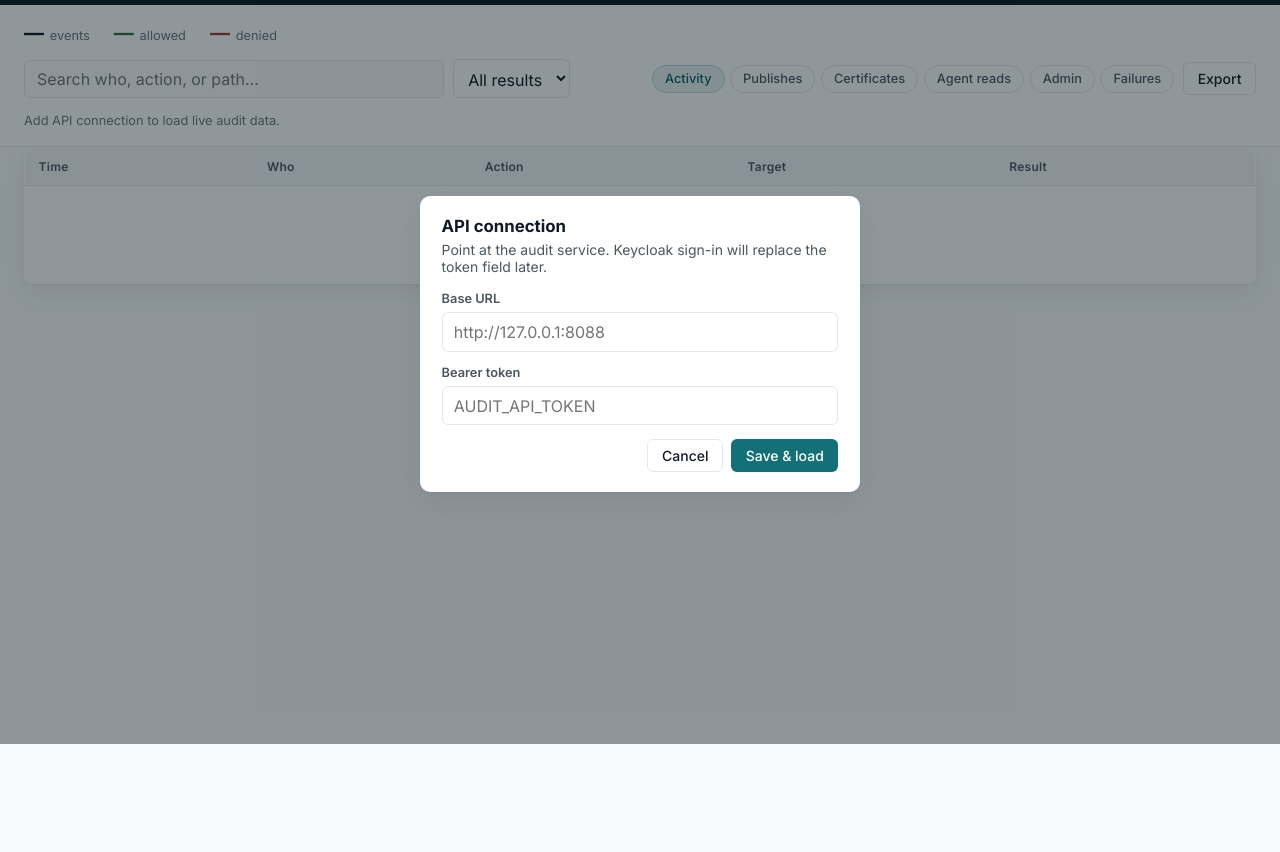
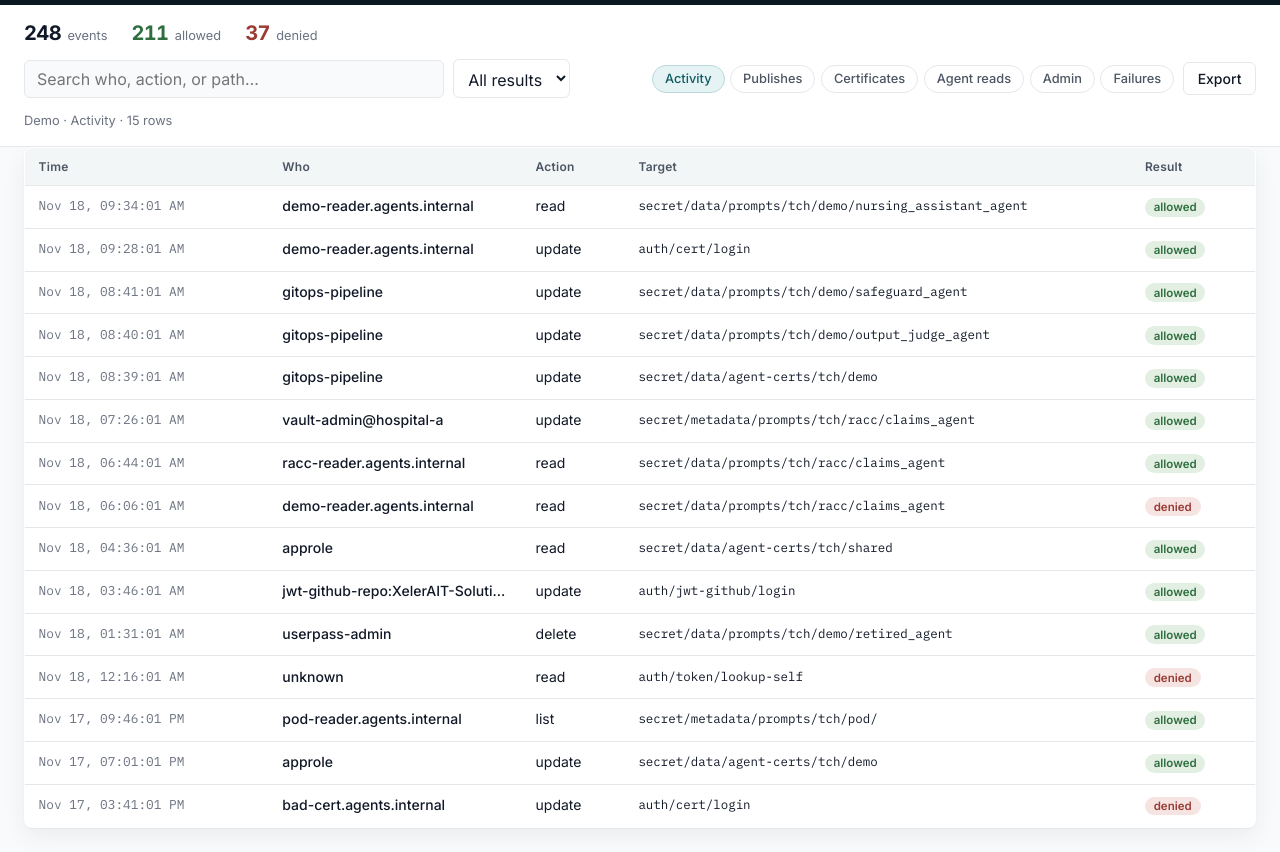
Before and after one commit to Adarsh03Arun/prompt-vault-vm, a plain HTML site: page audit_api/ui/index.html in a window 1280 px wide. Shown: the part 56-908 px from the top of the page. Before the commit the page ends 800 px from the top, so only its background shows below. Drawn offline with Linux system fonts and the light colour scheme.

Commit message:
feat(audit_ui): add synthetic demo data mode
Default demo dataset for Activity and filtered views so the Audit UI is usable without live OpenBao.

```diff
--- /dev/null
+++ b/audit_api/ui/demo-data.js
@@ -0,0 +1,249 @@
+/** Synthetic audit data for UI preview (no live API required). */
+window.AUDIT_DEMO = (() => {
+  const hoursAgo = (h, m = 0) => {
+    const d = new Date(Date.now() - h * 3600e3 - m * 60e3);
+    return d.toISOString();
+  };
+
+  const events = [
+    {
+      id: "demo-e01",
+      time: hoursAgo(0, 12),
+      who: "demo-reader.agents.internal",
+      action: "read",
+      category: "prompt.read",
+      target: "secret/data/prompts/tch/demo/nursing_assistant_agent",
+      space: "demo",
+      agent: "nursing_assistant_agent",
+      result: "allowed",
+      request_id: "req-demo-01",
+    },
+    {
+      id: "demo-e02",
+      time: hoursAgo(0, 18),
+      who: "demo-reader.agents.internal",
+      action: "update",
+      category: "auth.cert.login",
+      target: "auth/cert/login",
+      space: "demo",
+      agent: "—",
+      result: "allowed",
+      request_id: "req-demo-02",
+    },
+    {
+      id: "demo-e03",
+      time: hoursAgo(1, 5),
+      who: "gitops-pipeline",
+      action: "update",
+      category: "prompt.write",
+      target: "secret/data/prompts/tch/demo/safeguard_agent",
+      space: "demo",
+      agent: "safeguard_agent",
+      result: "allowed",
+      request_id: "req-demo-03",
+    },
+    {
+      id: "demo-e04",
+      time: hoursAgo(1, 6),
+      who: "gitops-pipeline",
+      action: "update",
+      category: "prompt.write",
+      target: "secret/data/prompts/tch/demo/output_judge_agent",
+      space: "demo",
+      agent: "output_judge_agent",
+      result: "allowed",
+      request_id: "req-demo-04",
+    },
+    {
+      id: "demo-e05",
+      time: hoursAgo(1, 7),
+      who: "gitops-pipeline",
+      action: "update",
+      category: "cert.write",
+      target: "secret/data/agent-certs/tch/demo",
+      space: "demo",
+      agent: "—",
+      result: "allowed",
+      request_id: "req-demo-05",
+    },
+    {
+      id: "demo-e06",
+      time: hoursAgo(2, 20),
+      who: "vault-admin@hospital-a",
+      action: "update",
+      category: "prompt.metadata",
+      target: "secret/metadata/prompts/tch/racc/claims_agent",
+      space: "racc",
+      agent: "claims_agent",
+      result: "allowed",
+      request_id: "req-demo-06",
+    },
+    {
+      id: "demo-e07",
+      time: hoursAgo(3, 2),
+      who: "racc-reader.agents.internal",
+      action: "read",
+      category: "prompt.read",
+      target: "secret/data/prompts/tch/racc/claims_agent",
+      space: "racc",
+      agent: "claims_agent",
+      result: "allowed",
+      request_id: "req-demo-07",
+    },
+    {
+      id: "demo-e08",
+      time: hoursAgo(3, 40),
+      who: "demo-reader.agents.internal",
+      action: "read",
+      category: "policy.denied",
+      target: "secret/data/prompts/tch/racc/claims_agent",
+      space: "racc",
+      agent: "claims_agent",
+      result: "denied",
+      error: "1 error occurred:\n\t* permission denied\n",
+      request_id: "req-demo-08",
+    },
+    {
+      id: "demo-e09",
+      time: hoursAgo(5, 10),
+      who: "approle",
+      action: "read",
+      category: "cert.read",
+      target: "secret/data/agent-certs/tch/shared",
+      space: "shared",
+      agent: "—",
+      result: "allowed",
+      request_id: "req-demo-09",
+    },
+    {
+      id: "demo-e10",
+      time: hoursAgo(6, 0),
+      who: "jwt-github-repo:XelerAIT-Solutions/tch:ref:refs/heads/prompt-vault",
+      action: "update",
+      category: "auth.jwt.login",
+      target: "auth/jwt-github/login",
+      space: "—",
+      agent: "—",
+      result: "allowed",
+      request_id: "req-demo-10",
+    },
+    {
+      id: "demo-e11",
+      time: hoursAgo(8, 15),
+      who: "userpass-admin",
+      action: "delete",
+      category: "prompt.delete",
+      target: "secret/data/prompts/tch/demo/retired_agent",
+      space: "demo",
+      agent: "retired_agent",
+      result: "allowed",
+      request_id: "req-demo-11",
+    },
+    {
+      id: "demo-e12",
+      time: hoursAgo(9, 30),
+      who: "unknown",
+      action: "read",
+      category: "other",
+      target: "auth/token/lookup-self",
+      space: "—",
+      agent: "—",
+      result: "denied",
+      error: "permission denied",
+      request_id: "req-demo-12",
+    },
+    {
+      id: "demo-e13",
+      time: hoursAgo(12, 0),
+      who: "pod-reader.agents.internal",
+      action: "list",
+      category: "prompt.list",
+      target: "secret/metadata/prompts/tch/pod/",
+      space: "pod",
+      agent: "—",
+      result: "allowed",
+      request_id: "req-demo-13",
+    },
+    {
+      id: "demo-e14",
+      time: hoursAgo(14, 45),
+      who: "approle",
+      action: "update",
+      category: "cert.write",
+      target: "secret/data/agent-certs/tch/demo",
+      space: "demo",
+      agent: "—",
+      result: "allowed",
+      request_id: "req-demo-14",
+    },
+    {
+      id: "demo-e15",
+      time: hoursAgo(18, 5),
+      who: "bad-cert.agents.internal",
+      action: "update",
+      category: "auth.cert.login",
+      target: "auth/cert/login",
+      space: "—",
+      agent: "—",
+      result: "denied",
+      error: "invalid client certificate",
+      request_id: "req-demo-15",
+    },
+  ];
+
+  const publishes = [
+    {
+      run_id: "pub-2026-11-18-a1",
+      started_at: hoursAgo(1, 8),
+      ended_at: hoursAgo(1, 5),
+      actor: "gitops-pipeline",
+      agents: ["safeguard_agent", "output_judge_agent"],
+      event_count: 3,
+      events: [events[2], events[3], events[4]],
+    },
+    {
+      run_id: "pub-2026-11-17-b2",
+      started_at: hoursAgo(26, 0),
+      ended_at: hoursAgo(25, 50),
+      actor: "gitops-pipeline",
+      agents: ["nursing_assistant_agent"],
+      event_count: 2,
+      events: [],
+    },
+  ];
+
+  const byCategory = (pred) => events.filter(pred);
+
+  return {
+    summary: {
+      totals: { events: 248, allowed: 211, denied: 37 },
+      by_action: { read: 120, update: 88, list: 30, create: 6, delete: 4 },
+    },
+    activity: { items: events },
+    publishes: { items: publishes },
+    publishDetail: Object.fromEntries(publishes.map((p) => [p.run_id, { run: p }])),
+    eventsById: Object.fromEntries(events.map((e) => [e.id, { event: e }])),
+    certs: {
+      items: byCategory((e) => e.category === "cert.read" || e.category === "cert.write"),
+    },
+    agents: {
+      items: byCategory(
+        (e) =>
+          e.category === "prompt.read" ||
+          e.category === "prompt.list" ||
+          e.category === "auth.cert.login"
+      ),
+    },
+    admin: {
+      items: byCategory(
+        (e) =>
+          e.category === "prompt.metadata" ||
+          e.category === "prompt.delete" ||
+          e.category === "auth.jwt.login"
+      ),
+    },
+    failures: {
+      items: byCategory((e) => e.result === "denied"),
+    },
+  };
+})();
--- a/audit_api/ui/index.html
+++ b/audit_api/ui/index.html
@@ -377,7 +377,8 @@
         <div class="brand-screen">Audit</div>
       </div>
       <div class="top-actions">
-        <span class="auth-note" id="authNote">Sign-in via Keycloak later</span>
+        <span class="auth-note" id="authNote">Demo data · Keycloak later</span>
+        <button type="button" class="btn btn-ghost" id="btnDemo" title="Toggle synthetic data">Demo</button>
         <button type="button" class="btn btn-ghost" id="btnSettings">Connection</button>
         <button type="button" class="btn" id="btnRefresh">Refresh</button>
       </div>
@@ -438,7 +439,11 @@
   <div class="modal-backdrop" id="settingsModal" role="dialog" aria-modal="true" aria-labelledby="settingsTitle">
     <div class="modal">
       <h3 id="settingsTitle">API connection</h3>
-      <p>Point at the audit service. Keycloak sign-in will replace the token field later.</p>
+      <p>Use demo data to preview the UI, or point at the live audit service. Keycloak replaces the token later.</p>
+      <div class="field" style="display:flex;align-items:center;gap:0.5rem">
+        <input id="useDemo" type="checkbox" checked />
+        <label for="useDemo" style="margin:0;font-weight:500">Use synthetic demo data</label>
+      </div>
       <div class="field">
         <label for="apiBase">Base URL</label>
         <input id="apiBase" placeholder="http://127.0.0.1:8088" />
@@ -454,15 +459,16 @@
     </div>
   </div>
 
+  <script src="./demo-data.js"></script>
   <script>
     const STORAGE_KEY = "xelerait.audit.connection";
     const VIEWS = {
-      activity: { path: "/api/audit/events", label: "Activity" },
-      publishes: { path: "/api/logs/publish-runs", label: "Publishes", listOnly: true },
-      certs: { path: "/api/logs/cert-renewals", label: "Certificates" },
-      agents: { path: "/api/logs/agent-reads", label: "Agent reads" },
-      admin: { path: "/api/logs/human-admin", label: "Admin" },
-      failures: { path: "/api/logs/auth-failures", label: "Failures" },
+      activity: { path: "/api/audit/events", label: "Activity", demoKey: "activity" },
+      publishes: { path: "/api/logs/publish-runs", label: "Publishes", listOnly: true, demoKey: "publishes" },
+      certs: { path: "/api/logs/cert-renewals", label: "Certificates", demoKey: "certs" },
+      agents: { path: "/api/logs/agent-reads", label: "Agent reads", demoKey: "agents" },
+      admin: { path: "/api/logs/human-admin", label: "Admin", demoKey: "admin" },
+      failures: { path: "/api/logs/auth-failures", label: "Failures", demoKey: "failures" },
     };
 
     const state = {
@@ -484,6 +490,9 @@
       modal: document.getElementById("settingsModal"),
       apiBase: document.getElementById("apiBase"),
       apiToken: document.getElementById("apiToken"),
+      useDemo: document.getElementById("useDemo"),
+      authNote: document.getElementById("authNote"),
+      btnDemo: document.getElementById("btnDemo"),
       statEvents: document.getElementById("statEvents"),
       statAllowed: document.getElementById("statAllowed"),
       statDenied: document.getElementById("statDenied"),
@@ -501,10 +510,22 @@
     }
     function conn() {
       const c = loadConn();
+      const demoDefault = c.demo === undefined ? true : !!c.demo;
       return {
         base: (c.base || "http://127.0.0.1:8088").replace(/\/$/, ""),
         token: c.token || "",
+        demo: demoDefault,
       };
+    }
+    function isDemo() {
+      return !!conn().demo;
+    }
+    function syncDemoChrome() {
+      const on = isDemo();
+      el.authNote.textContent = on ? "Synthetic demo data" : "Live API · Keycloak later";
+      el.btnDemo.classList.toggle("active", on);
+      el.btnDemo.style.background = on ? "rgba(107,192,72,0.22)" : "";
+      el.btnDemo.style.borderColor = on ? "rgba(107,192,72,0.55)" : "";
     }
 
     function setStatus(msg, isErr) {
@@ -543,9 +564,14 @@
 
     async function loadSummary() {
       try {
+        let t;
+        if (isDemo()) {
+          t = (window.AUDIT_DEMO && window.AUDIT_DEMO.summary.totals) || {};
+        } else {
           const res = await api("/api/audit/summary");
           const data = await res.json();
-        const t = data.totals || {};
+          t = data.totals || {};
+        }
         el.statEvents.textContent = t.events ?? "—";
         el.statAllowed.textContent = t.allowed ?? "—";
         el.statDenied.textContent = t.denied ?? "—";
@@ -654,16 +680,22 @@
       const meta = VIEWS[state.view];
       setStatus("Loading " + meta.label.toLowerCase() + "…");
       try {
+        let data;
+        if (isDemo()) {
+          if (!window.AUDIT_DEMO) throw new Error("Demo data failed to load.");
+          data = window.AUDIT_DEMO[meta.demoKey] || { items: [] };
+        } else {
           const params = { limit: 100 };
           const result = el.resultFilter.value;
           if (result && state.view === "activity") params.result = result;
           const res = await api(meta.path, params);
-        const data = await res.json();
+          data = await res.json();
+        }
         state.items = normalizeItems(state.view, data);
         hideDetail();
         renderTable();
         const n = filteredRows().length;
-        setStatus(meta.label + " · " + n + " row" + (n === 1 ? "" : "s"));
+        setStatus((isDemo() ? "Demo · " : "") + meta.label + " · " + n + " row" + (n === 1 ? "" : "s"));
       } catch (e) {
         state.items = [];
         renderTable();
@@ -678,8 +710,13 @@
     async function openEvent(id) {
       if (state.view === "publishes") {
         try {
+          let data;
+          if (isDemo()) {
+            data = (window.AUDIT_DEMO.publishDetail || {})[id] || { run: state.items.find((r) => r.id === id)?._raw };
+          } else {
             const res = await api("/api/logs/publish-runs/" + encodeURIComponent(id));
-          const data = await res.json();
+            data = await res.json();
+          }
           showDetail({ id, _publish: true, _raw: data.run || data, who: "gitops", action: "publish", target: id, result: "allowed", time: "" });
         } catch (e) {
           setStatus(String(e.message || e), true);
@@ -687,9 +724,19 @@
         return;
       }
       try {
+        let event;
+        if (isDemo()) {
+          event = ((window.AUDIT_DEMO.eventsById || {})[id] || {}).event;
+          if (!event) {
+            const row = state.items.find((r) => r.id === id);
+            if (row) return showDetail(row);
+            throw new Error("Event not found in demo set.");
+          }
+        } else {
           const res = await api("/api/audit/events/" + encodeURIComponent(id));
           const data = await res.json();
-        const event = data.event || data;
+          event = data.event || data;
+        }
         showDetail({
           id: event.id,
           time: event.time,
@@ -707,6 +754,23 @@
     }
 
     async function exportCsv() {
+      if (isDemo()) {
+        const rows = filteredRows();
+        const header = "id,time,who,action,target,result";
+        const lines = rows.map((r) =>
+          [r.id, r.time, r.who, r.action, r.target, r.result]
+            .map((x) => `"${String(x).replace(/"/g, '""')}"`)
+            .join(",")
+        );
+        const blob = new Blob([[header, ...lines].join("\n")], { type: "text/csv" });
+        const a = document.createElement("a");
+        a.href = URL.createObjectURL(blob);
+        a.download = "audit-demo-export.csv";
+        a.click();
+        URL.revokeObjectURL(a.href);
+        setStatus("Demo export downloaded.");
+        return;
+      }
       setStatus("Exporting…");
       try {
         const res = await api("/api/audit/export", { format: "csv", limit: 2000 });
@@ -720,6 +784,13 @@
       } catch (e) {
         setStatus(String(e.message || e), true);
       }
+    }
+
+    function setDemo(on) {
+      const c = conn();
+      saveConn({ base: c.base, token: c.token, demo: !!on });
+      syncDemoChrome();
+      refreshAll();
     }
 
     function escapeHtml(s) {
@@ -758,10 +829,12 @@
       openEvent(tr.getAttribute("data-id"));
     });
 
+    document.getElementById("btnDemo").addEventListener("click", () => setDemo(!isDemo()));
     document.getElementById("btnSettings").addEventListener("click", () => {
       const c = conn();
       el.apiBase.value = c.base;
       el.apiToken.value = c.token;
+      el.useDemo.checked = c.demo;
       el.modal.classList.add("open");
       el.apiBase.focus();
     });
@@ -769,19 +842,26 @@
       el.modal.classList.remove("open");
     });
     document.getElementById("btnSaveSettings").addEventListener("click", () => {
-      saveConn({ base: el.apiBase.value.trim(), token: el.apiToken.value.trim() });
+      saveConn({
+        base: el.apiBase.value.trim(),
+        token: el.apiToken.value.trim(),
+        demo: el.useDemo.checked,
+      });
       el.modal.classList.remove("open");
+      syncDemoChrome();
       refreshAll();
     });
     el.modal.addEventListener("click", (ev) => {
       if (ev.target === el.modal) el.modal.classList.remove("open");
     });
 
-    // Boot
-    const c = conn();
-    if (!c.token) {
+    // Boot — demo on by default until Connection says otherwise
+    syncDemoChrome();
+    if (isDemo()) {
+      refreshAll();
+    } else if (!conn().token) {
       el.modal.classList.add("open");
-      setStatus("Add API connection to load live audit data.");
+      setStatus("Add API connection, or enable Demo for synthetic data.");
     } else {
       refreshAll();
     }
```
Lines whose indentation alone changed are shown as unchanged.
